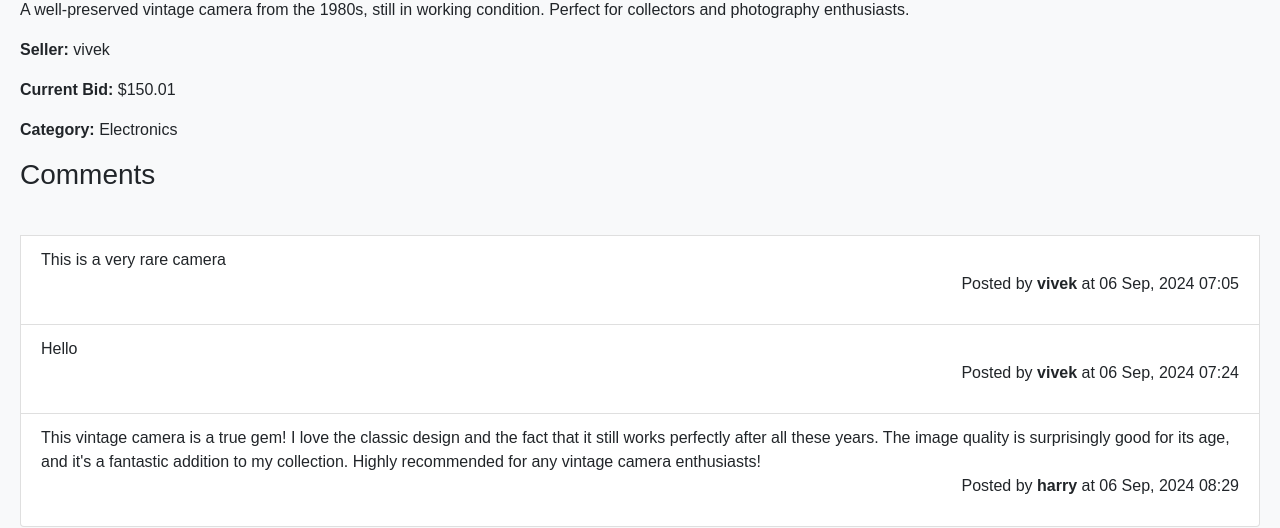
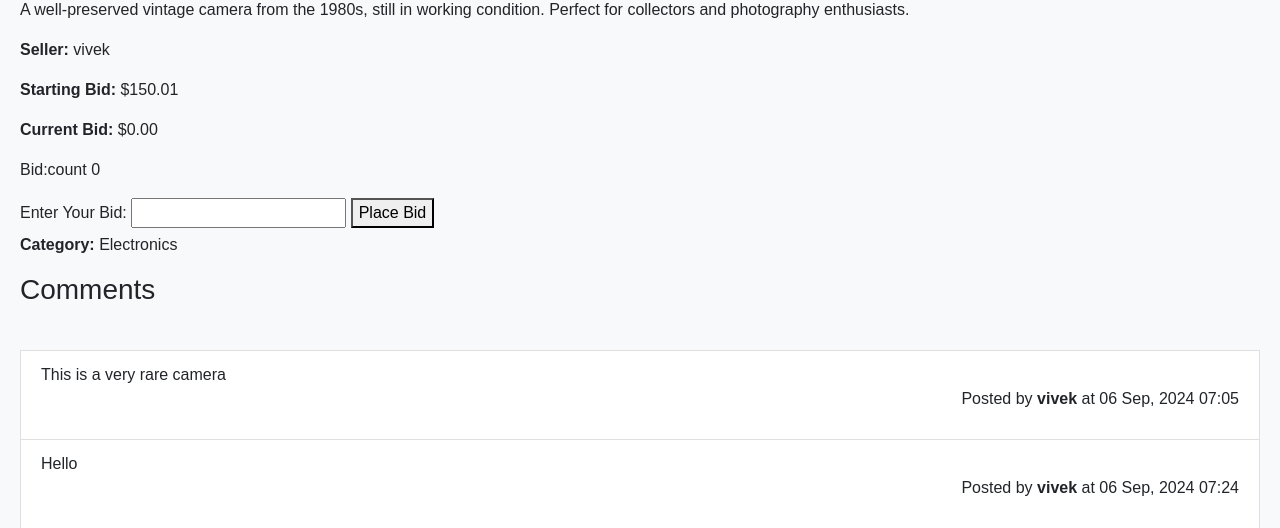
Before and after one commit to vivekdave1992/CS50_WEB_HOMEWORK, a Django app: page /listing/1/ in a window 1280 px wide. Shown: the part 691-1219 px from the top of the page. Run offline with Django 3.2, Linux system fonts and the light colour scheme; data comes from the database, SQL or seed files in the repository; both versions use the stored data as it was after the commit; some libraries are stand-ins or nearby versions.

Commit message:
added bid in model , completed add_bid function , added current bid to all

```diff
--- a/PROJECT2/commerce/auctions/admin.py
+++ b/PROJECT2/commerce/auctions/admin.py
@@ -1,5 +1,5 @@
 from django.contrib import admin
-from .models import User, Category, Listing,Comment
+from .models import User, Category, Listing,Comment,Bid
 
 # Register the User model
 admin.site.register(User)
@@ -7,6 +7,7 @@ admin.site.register(User)
 # Register the Listing model
 admin.site.register(Listing)
 admin.site.register(Comment)
+admin.site.register(Bid)
 # Register the Category model with a custom admin class
 @admin.register(Category)
 class CategoryAdmin(admin.ModelAdmin):
--- a/PROJECT2/commerce/auctions/models.py
+++ b/PROJECT2/commerce/auctions/models.py
@@ -15,13 +15,20 @@ class Category(models.Model):
 class Listing(models.Model):
     title = models.CharField(max_length=64)
     description = models.CharField(max_length=512)  # Increased length for detailed descriptions
-    image_url = models.CharField(max_length=1000 ,blank=True, null=True)
+    image_url = models.CharField(max_length=1000 ,blank=True, null=True , default='/media/images/default.jpg')
     status = models.BooleanField(default=True)  # Assuming default status is active
     seller = models.ForeignKey(User, on_delete=models.CASCADE, blank=True, null=True,related_name="user")
     date_added = models.DateTimeField(auto_now_add=True)  # Automatically adds current date and time
     current_bid = models.DecimalField(max_digits=10, decimal_places=2)  # Proper field for currency
     category = models.ForeignKey(Category, on_delete=models.CASCADE, blank=True, null=True,related_name="listing_category")
     buyer = models.ForeignKey(User, on_delete=models.CASCADE, blank=True, null=True,related_name="buyer")
+    bid_count = models.PositiveIntegerField(default=0)
+    highest_bid = models.DecimalField(max_digits=10, decimal_places=2, default=0)
+
+    def save(self, *args, **kwargs):
+        if self.highest_bid == 0:
+            self.highest_bid = self.current_bid
+        super().save(*args, **kwargs)
 
     def __str__(self):
         return f"{self.title} : {self.status}"
@@ -34,6 +41,11 @@ class Comment(models.Model):
     message = models.CharField(max_length=200)
     objects = models.Manager()
 
-
     def __str__(self) -> str:
         return f"{self.author} commented on {self.listing}  at {self.comment_time}"
+
+class Bid(models.Model):
+    buyer_user = models.ForeignKey(User, on_delete=models.CASCADE, blank=True, null=True,related_name="buyer_user")
+    bid_listing = models.ForeignKey(Listing, on_delete=models.CASCADE, blank=True, null=True,related_name="bid_listing")
+    buyer_bid =  models.DecimalField(max_digits=10, decimal_places=2)  # Proper field for currency
+    bid_time =  models.DateTimeField(auto_now_add=True)  # Automatically adds current date and time
--- a/PROJECT2/commerce/auctions/templates/auctions/index.html
+++ b/PROJECT2/commerce/auctions/templates/auctions/index.html
@@ -12,7 +12,10 @@
                     <img src="{{ ls.image_url }}" alt="{{ ls.title }}" class="card-img-top">
                     <p class="card-body">{{ ls.description }}</p>
                     <p class="listing-seller"><strong>Seller:</strong> {{ ls.seller}}</p>
-                    <p class="listing-current-bid"><strong>Current Bid:</strong> ${{ ls.current_bid }}</p>
+                    <p class="listing-current-bid"><strong>Starting Bid:</strong> ${{ ls.current_bid }}</p>
+                    {% if ls.current_bid < ls.highest_bid%}
+                        <p class="listing-current-bid"><strong>Current Bid:</strong> ${{ ls.highest_bid }}</p>
+                    {% endif %}
                     <p class="listing-category"><strong>Category:</strong> {{ ls.category.category_name }}</p>
                 </a>
                 {% if user.is_authenticated %}
--- a/PROJECT2/commerce/auctions/templates/auctions/listing_detail.html
+++ b/PROJECT2/commerce/auctions/templates/auctions/listing_detail.html
@@ -34,7 +34,17 @@
     <!-- style="max-width: 500px; height: auto;" -->
     <p row mx-3 >{{ listing.description }}</p>
     <p><strong>Seller:</strong> {{ listing.seller.username }}</p>
-    <p><strong>Current Bid:</strong> ${{ listing.current_bid }}</p>
+    <p><strong>Starting Bid:</strong> ${{ listing.current_bid }}</p>
+    <p><strong>Current Bid:</strong> ${{ listing.highest_bid}}</p>
+    <p>Bid:count {{ listing.bid_count }}</p>
+
+    <form method="post" action="{% url 'add_bid' listing.id %}">
+        {% csrf_token %}
+        <label for="bid_amount">Enter Your Bid:</label>
+        <input type="number" id="bid_amount" name="bid_amount" step="0.01" min="{{listing.highest_bid}}" required>
+        <button type="submit">Place Bid</button>
+    </form>
+
     <p><strong>Category:</strong> {{ listing.category.category_name }}</p>
 
     <h2 style="text-align: left;">Comments </h2>
--- a/PROJECT2/commerce/auctions/templates/auctions/watchlist.html
+++ b/PROJECT2/commerce/auctions/templates/auctions/watchlist.html
@@ -24,7 +24,10 @@
                 <img src="{{ ls.image_url }}" alt="{{ ls.title }}" class="listing-image">
                 <p class="listing-description">{{ ls.description }}</p>
                 <p class="listing-seller"><strong>Seller:</strong> {{ ls.seller.username }}</p>
-                <p class="listing-current-bid"><strong>Current Bid:</strong> ${{ ls.current_bid }}</p>
+                <p class="listing-current-bid"><strong>Starting Bid:</strong> ${{ ls.current_bid }}</p>
+                {% if ls.current_bid < ls.highest_bid%}
+                    <p class="listing-current-bid"><strong>Current Bid:</strong> ${{ ls.highest_bid }}</p>
+                {% endif %}
                 <p class="listing-category"><strong>Category:</strong> {{ ls.category.category_name }}</p>
             </a>
          <!-- Add "Remove from Watchlist" button -->
--- a/PROJECT2/commerce/auctions/urls.py
+++ b/PROJECT2/commerce/auctions/urls.py
@@ -1,6 +1,7 @@
 from django.urls import path
-
 from . import views
+from django.conf import settings
+from django.conf.urls.static import static
 
 urlpatterns = [
     path("", views.index, name="index"),
@@ -16,4 +17,5 @@ urlpatterns = [
     path('watchlist/', views.watchlist, name='watchlist'),
     # path('remove_multiple_from_watchlist/', views.remove_multiple_from_watchlist, name='remove_multiple_from_watchlist'),
     path('add_comment/<int:listing_id>', views.add_comment, name='add_comment'),
-]
+    path('add_bid/<int:listing_id>', views.add_bid, name='add_bid'),
+] + static(settings.MEDIA_URL, document_root=settings.MEDIA_ROOT)
--- a/PROJECT2/commerce/auctions/views.py
+++ b/PROJECT2/commerce/auctions/views.py
@@ -6,7 +6,7 @@ from django.http import HttpResponse, HttpResponseRedirect
 from django.shortcuts import render, get_object_or_404,redirect
 from django.urls import reverse
 from .forms import ListingForm
-from .models import User,Listing,Category,Comment
+from .models import User,Listing,Category,Comment,Bid
 
 
 def index(request):
@@ -153,7 +153,7 @@ def watchlist(request):
 def add_comment (request,listing_id):
     current_user = request.user
     current_listing = get_object_or_404(Listing, id=listing_id)
-    message =  request.POST["New_comment"]
+    message = request.POST.get("New_comment")
     new_commnet = Comment(
         author = current_user,
         listing = current_listing,
@@ -161,3 +161,29 @@ def add_comment (request,listing_id):
     )
     new_commnet.save()
     return HttpResponseRedirect(reverse("listing_detail", args=(listing_id, )))
+
+
+@login_required
+def add_bid(request, listing_id):
+    if request.method == 'POST':
+        listing = get_object_or_404(Listing, id=listing_id)
+        bid_amount = float(request.POST.get('bid_amount', 0))
+        bid_amount = round(bid_amount, 2)
+        # Check if the new bid is higher than the current highest bid
+        if bid_amount <= listing.highest_bid:
+            messages.error(request, 'Bid amount must be higher than the current highest bid.')
+            return redirect('listing_detail', id=listing_id)
+        # Create the new bid
+        new_bid = Bid(
+            buyer_user=request.user,
+            bid_listing=listing,
+            buyer_bid=bid_amount
+        )
+        new_bid.save()
+        # Update the highest bid and bid count
+        listing.highest_bid = bid_amount
+        listing.bid_count = Bid.objects.filter(bid_listing=listing).count()
+        listing.save()
+        return redirect('listing_detail', id=listing_id)
+    else:
+        return redirect('listing_detail', id=listing_id)
--- a/PROJECT2/commerce/commerce/settings.py
+++ b/PROJECT2/commerce/commerce/settings.py
@@ -123,3 +123,5 @@ USE_TZ = True
 
 STATIC_URL = '/static/'
 CRISPY_TEMPLATE_PACK = 'bootstrap4'
+MEDIA_URL = '/media/'
+MEDIA_ROOT = os.path.join(BASE_DIR, 'media')
```
Also changed, not shown: PROJECT2/commerce/auctions/templates/auctions/listings_by_category.html (+5 -2 lines), PROJECT2/commerce/auctions/migrations/0009_alter_listing_image_url.py (added), PROJECT2/commerce/auctions/migrations/0010_listing_bid_count_listing_highest_bid_bid.py (added), PROJECT2/commerce/db.sqlite3.
